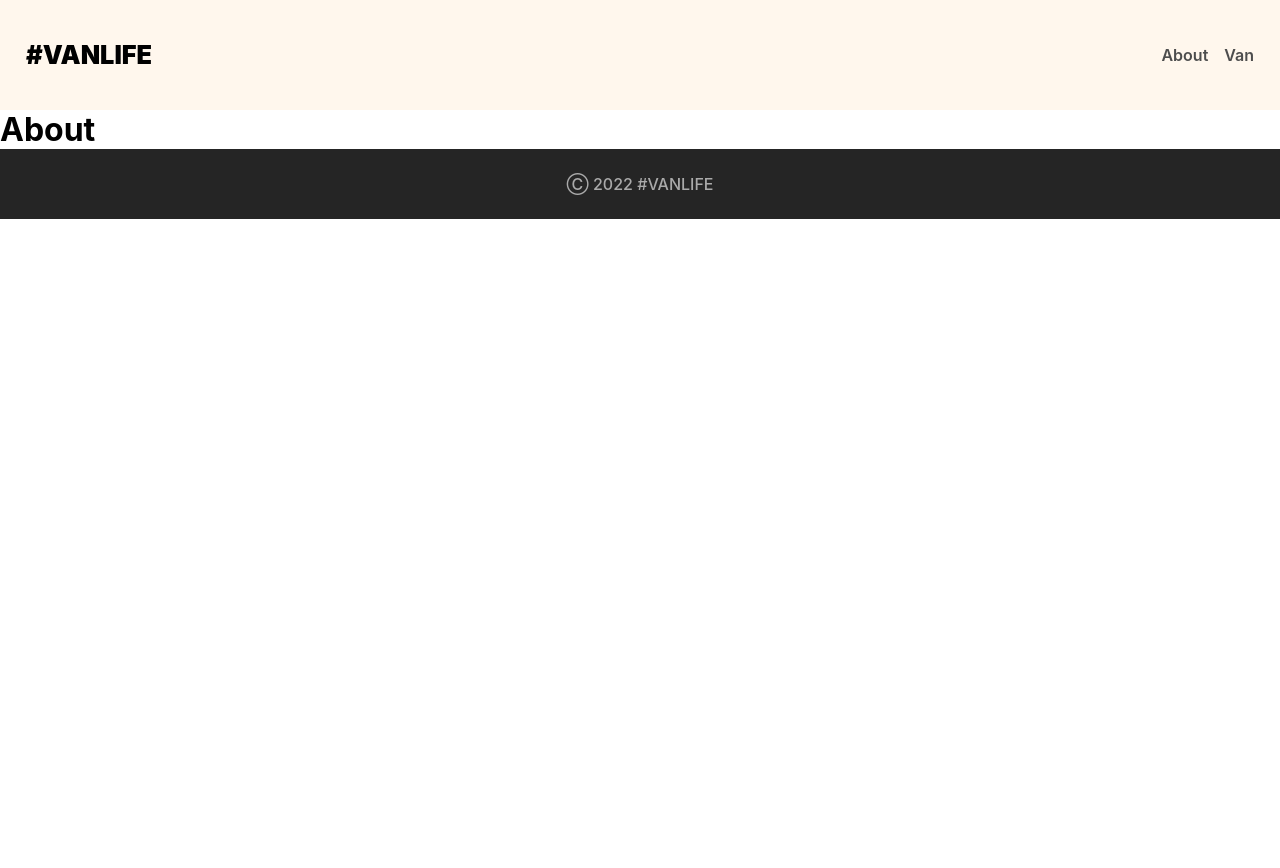
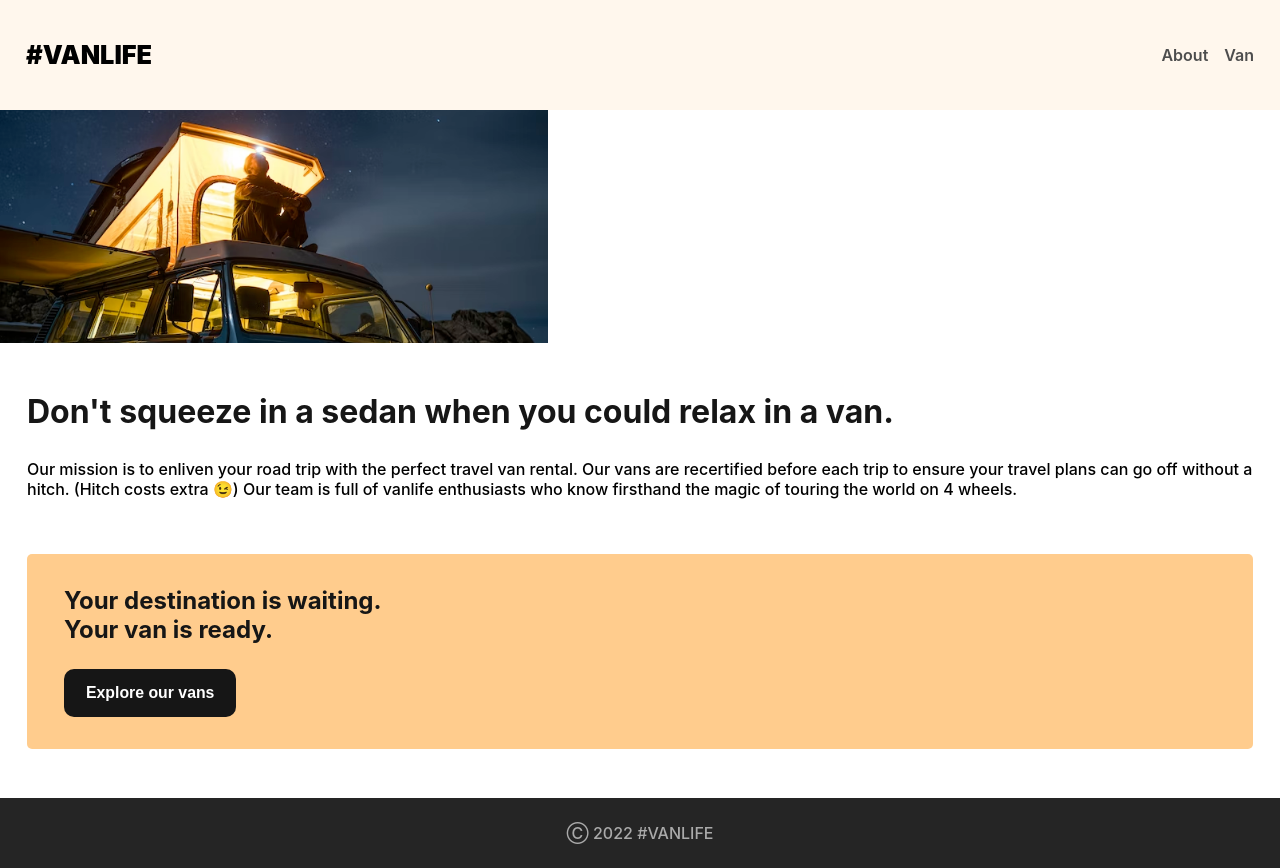
Before and after one commit to BaselAlaa22/van-life, a React (Vite) app: page /about in a window 1280 px wide. Before the commit the page ends 800 px from the top, so only its background shows below. Built offline with nearby package versions, Linux system fonts and the light colour scheme.

Commit message:
did the about page and it's css

```diff
--- a/src/components/About.jsx
+++ b/src/components/About.jsx
@@ -1,3 +1,28 @@
-export default function About(){
-    return <h1>About</h1>
+export default function About() {
+  return (
+    <div className="about">
+      <section className="about-header">
+        <img src="./about.png"  alt="About Us" />
+      </section>
+      <section className="about-body">
+        <h1 className="about-title">
+        Don't squeeze in a sedan when you could relax in a van.
+      </h1>
+      <p className="about-description">
+        Our mission is to enliven your road trip with the perfect travel van
+        rental. Our vans are recertified before each trip to ensure your travel
+        plans can go off without a hitch. (Hitch costs extra 😉) Our team is
+        full of vanlife enthusiasts who know firsthand the magic of touring the
+        world on 4 wheels.
+      </p>
+      <div className="about-explore">
+        <h2 className="about-explore-title">
+          Your destination is waiting.
+          <br /> Your van is ready.
+        </h2>
+        <button className="about-explore-btn">Explore our vans</button>
+      </div>
+      </section>
+    </div>
+  );
 }
--- a/src/index.css
+++ b/src/index.css
@@ -1,16 +1,15 @@
-:root{
-    --font:Inter;
+:root {
+  --font: Inter;
 }
 
 * {
   margin: 0;
   padding: 0;
   box-sizing: border-box;
-
 }
 /* font family in the body for now cause as far as I can see all fonts are the same */
-body{
-    font-family:var(--font);
+body {
+  font-family: var(--font);
 }
 nav {
   background-color: rgba(255, 247, 237, 1);
@@ -18,7 +17,7 @@ nav {
 
 .navbar-flex {
   display: flex;
-  align-items:center;
+  align-items: center;
   gap: 1rem;
   padding: 35px 26px;
   list-style-type: none;
@@ -42,47 +41,88 @@ nav {
   text-decoration: none;
   font-weight: 600;
   line-height: 22.92px;
-  color: #4D4D4D;
+  color: #4d4d4d;
 }
 
-.home{
+.home {
   background-image: url("home.png");
-  background-size:cover;
+  background-size: cover;
   background-color: #00000075;
-  background-blend-mode:darken;
+  background-blend-mode: darken;
   min-height: 100dvh;
-  padding:64px 27px;
+  padding: 64px 27px;
   display: flex;
-  flex-direction:column;
-  justify-content:center;
+  flex-direction: column;
+  justify-content: center;
 }
-.home-title{
+.home-title {
   font-weight: 800;
-  color:#FFFFFF;
+  color: #ffffff;
   font-size: 2.25rem;
   line-height: 42px;
 }
-.home-subtitle{
+.home-subtitle {
   font-weight: 500;
-  color: #FFFFFF;
+  color: #ffffff;
   line-height: 24px;
   margin: 23px 0 52px 0;
 }
 
-.home-btn{
-  color:#FFFFFF;
+.home-btn {
+  color: #ffffff;
   font-weight: 700;
   font-size: 0.99rem;
   line-height: 32px;
-  border:none;
-  border-radius:5px;
-  background-color: #FF8C38;
+  border: none;
+  border-radius: 5px;
+  background-color: #ff8c38;
   padding: 10px 143px;
 }
-footer{
+
+.about-body {
+  padding: 49px 27px;
+}
+
+.about-header > img {
+  object-fit: cover;
+  width: 548px;
+  height: 233px;
+}
+
+.about-title {
+  font-size: 2rem;
+  line-height: 32px;
+  color:#161616;
+}
+.about-description{
+  font-weight:500;
+  margin: 31px 0 55px 0;
+}
+
+.about-explore{
+  background-color:#FFCC8D;
+  padding:32px 37px;
+  border-radius:5px;
+}
+.about-explore-title{
+  color:#161616;
+}
+.about-explore-btn{
+  margin-top:25px;
+  background-color:#161616;
+  color:#ffffff;
+  font-weight: 700;
+  font-size:0.99rem;
+  line-height:24px;
+  padding:12px 22px;
+  border-radius:10px;
+  border:none;
+}
+
+footer {
   background-color: rgba(37, 37, 37, 1);
   padding: 25px 106px;
-  color:#AAAAAA;
+  color: #aaaaaa;
   font-weight: 500;
   text-align: center;
 }
```
Also changed, not shown: public/about.png (added).
